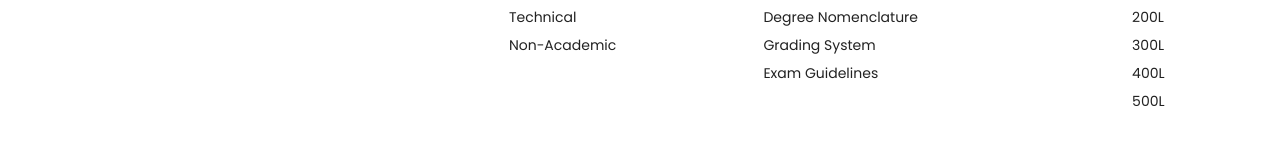
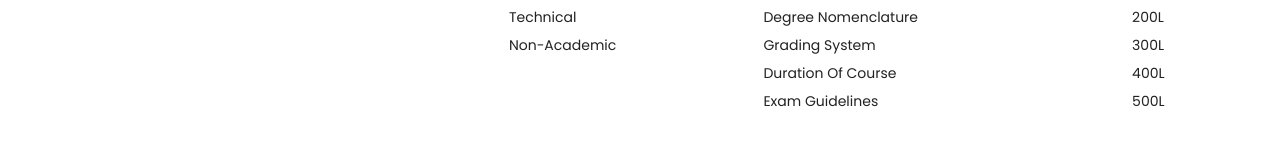
Before and after one commit to Hemdee1/DCCE, a Next.js app: page /staff in a window 1280 px wide. Shown: the part 3063-3216 px from the top of the page. Built offline with nearby package versions, Linux system fonts and the light colour scheme.

Commit message:
update section links

```diff
--- a/components/Footer.js
+++ b/components/Footer.js
@@ -20,7 +20,23 @@ const Footer = () => {
 
                 <div className="space-y-2">
                   {links.map((data, index) => {
-                    const { link, title } = data;
+                    const { link, title, query } = data;
+
+                    if (query) {
+                      return (
+                        <Link
+                          // href={link}
+                          href={{
+                            pathname: link,
+                            query: { section: query },
+                          }}
+                          key={index}
+                          className="block text-sm capitalize"
+                        >
+                          {title}
+                        </Link>
+                      );
+                    }
 
                     return (
                       <Link
--- a/data.js
+++ b/data.js
@@ -119,6 +119,7 @@ export const footerLinks = [
     links: [
       {
         title: "Faculty of Engineering",
+        query: "",
         link: "/engineering",
       },
     ],
@@ -128,14 +129,17 @@ export const footerLinks = [
     links: [
       {
         title: "academic",
+        query: "",
         link: "/staff#academic",
       },
       {
         title: "technical",
+        query: "",
         link: "/staff#technical",
       },
       {
         title: "non-academic",
+        query: "",
         link: "/staff#non-academic",
       },
     ],
@@ -145,18 +149,27 @@ export const footerLinks = [
     links: [
       {
         title: "entry requirements",
+        query: "entry requirements",
         link: "/admissions",
       },
       {
         title: "degree nomenclature",
+        query: "degree nomenclature",
         link: "/admissions",
       },
       {
         title: "grading system",
+        query: "grading system",
+        link: "/admissions",
+      },
+      {
+        title: "duration of course",
+        query: "duration of course",
         link: "/admissions",
       },
       {
         title: "exam guidelines",
+        query: "",
         link: "/guidelines",
       },
     ],
@@ -166,22 +179,27 @@ export const footerLinks = [
     links: [
       {
         title: "100L",
+        query: "100L",
         link: "/course-content",
       },
       {
         title: "200L",
+        query: "200L",
         link: "/course-content",
       },
       {
         title: "300L",
+        query: "300L",
         link: "/course-content",
       },
       {
         title: "400L",
+        query: "400L",
         link: "/course-content",
       },
       {
         title: "500L",
+        query: "500L",
         link: "/course-content",
       },
     ],
--- a/pages/admissions.js
+++ b/pages/admissions.js
@@ -1,10 +1,11 @@
 import Image from "next/image";
 import HeaderLayout from "../components/HeaderLayout";
-import { useEffect, useRef, useState } from "react";
+import { useEffect, useState } from "react";
 import Entry from "../components/Admissions/Entry";
 import Duration from "../components/Admissions/Duration";
 import Degree from "../components/Admissions/Degree";
 import Grading from "../components/Admissions/Grading";
+import { useRouter } from "next/router";
 
 const links = [
   "entry requirements",
@@ -15,6 +16,7 @@ const links = [
 
 const Admissions = () => {
   const [sticky, setSticky] = useState(false);
+  const router = useRouter();
 
   useEffect(() => {
     const value = window.innerWidth > 640 ? 650 : 425;
@@ -29,6 +31,14 @@ const Admissions = () => {
   }, []);
 
   const [sectionSelected, setSectionSelected] = useState("entry requirements");
+
+  useEffect(() => {
+    const { section } = router.query;
+
+    if (!section) return;
+
+    setSectionSelected(section);
+  }, [router]);
 
   return (
     <HeaderLayout>
--- a/pages/course-content.js
+++ b/pages/course-content.js
@@ -6,11 +6,13 @@ import SecondYear from "../components/CourseContents/SecondYear/secondYear";
 import ThirdYear from "../components/CourseContents/ThirdYear/thirdYear";
 import FourthYear from "../components/CourseContents/FourthYear/fourthYear";
 import FifthYear from "../components/CourseContents/FifthYear/fifthYear";
+import { useRouter } from "next/router";
 
 const links = ["100L", "200L", "300L", "400L", "500L"];
 
 const CourseContent = () => {
   const [sticky, setSticky] = useState(false);
+  const router = useRouter();
 
   useEffect(() => {
     const value = window.innerWidth > 640 ? 650 : 425;
@@ -25,6 +27,14 @@ const CourseContent = () => {
   }, []);
 
   const [sectionSelected, setSectionSelected] = useState("100L");
+
+  useEffect(() => {
+    const { section } = router.query;
+
+    if (!section) return;
+
+    setSectionSelected(section);
+  }, [router]);
 
   return (
     <HeaderLayout>
```
